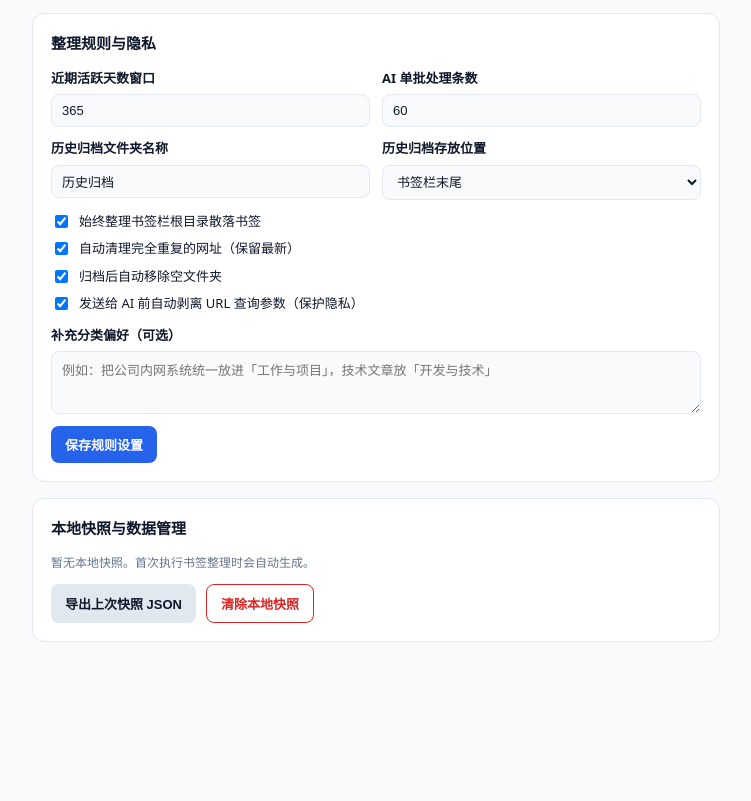
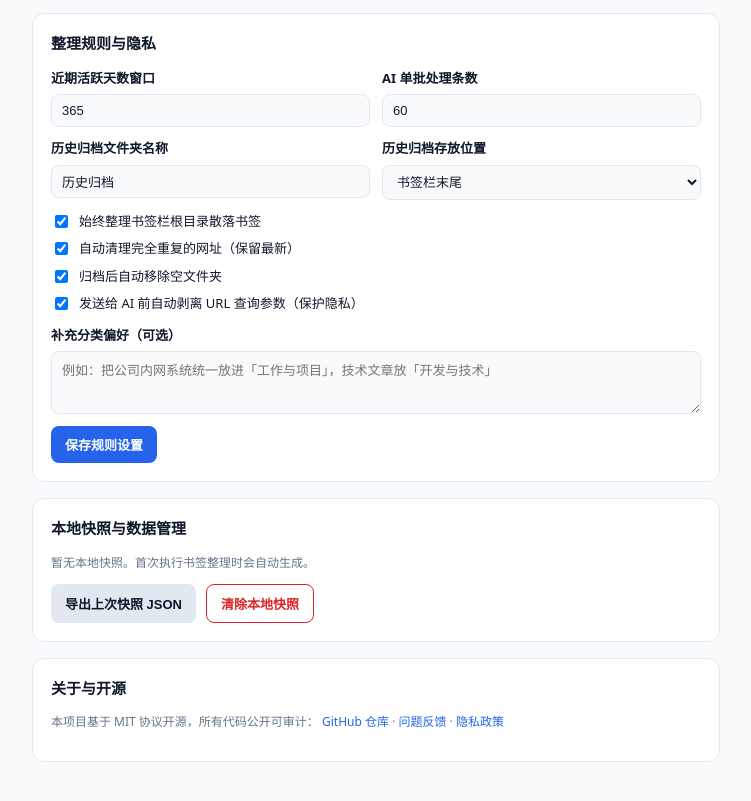
Before and after one commit to huhichao/ai-bookmark-organizer, a website with bundled scripts: page src/options/options.html in a window 1280 px wide. Shown: the part 516-1317 px from the top of the page, without its empty margins (264-1015 px from the left). Before the commit the page ends 1242 px from the top, so only its background shows below. Built offline with nearby package versions, Linux system fonts and the light colour scheme; some packages are replaced by stand-ins of ours.

Commit message:
docs: add open-source repository links to manifest, store listing, and options page

```diff
--- a/src/options/options.css
+++ b/src/options/options.css
@@ -81,6 +81,15 @@ body {
   font-size: 12px;
 }
 
+a {
+  color: var(--primary);
+  text-decoration: none;
+}
+
+a:hover {
+  text-decoration: underline;
+}
+
 input[type="text"],
 input[type="url"],
 input[type="password"],
--- a/src/options/options.html
+++ b/src/options/options.html
@@ -87,6 +87,18 @@
       </div>
     </section>
 
+    <section class="card">
+      <h2>关于与开源</h2>
+      <p class="muted">
+        本项目基于 MIT 协议开源，所有代码公开可审计：
+        <a href="https://github.com/huhichao/ai-bookmark-organizer" target="_blank" rel="noopener noreferrer">GitHub 仓库</a>
+        ·
+        <a href="https://github.com/huhichao/ai-bookmark-organizer/issues" target="_blank" rel="noopener noreferrer">问题反馈</a>
+        ·
+        <a href="https://github.com/huhichao/ai-bookmark-organizer/blob/main/PRIVACY.md" target="_blank" rel="noopener noreferrer">隐私政策</a>
+      </p>
+    </section>
+
     <p id="statusMsg" class="status"></p>
   </main>
   <script type="module" src="options.js"></script>
```
Also changed, not shown: CHROMEWEBSTORE.md (+10 -0 lines), manifest.json.
